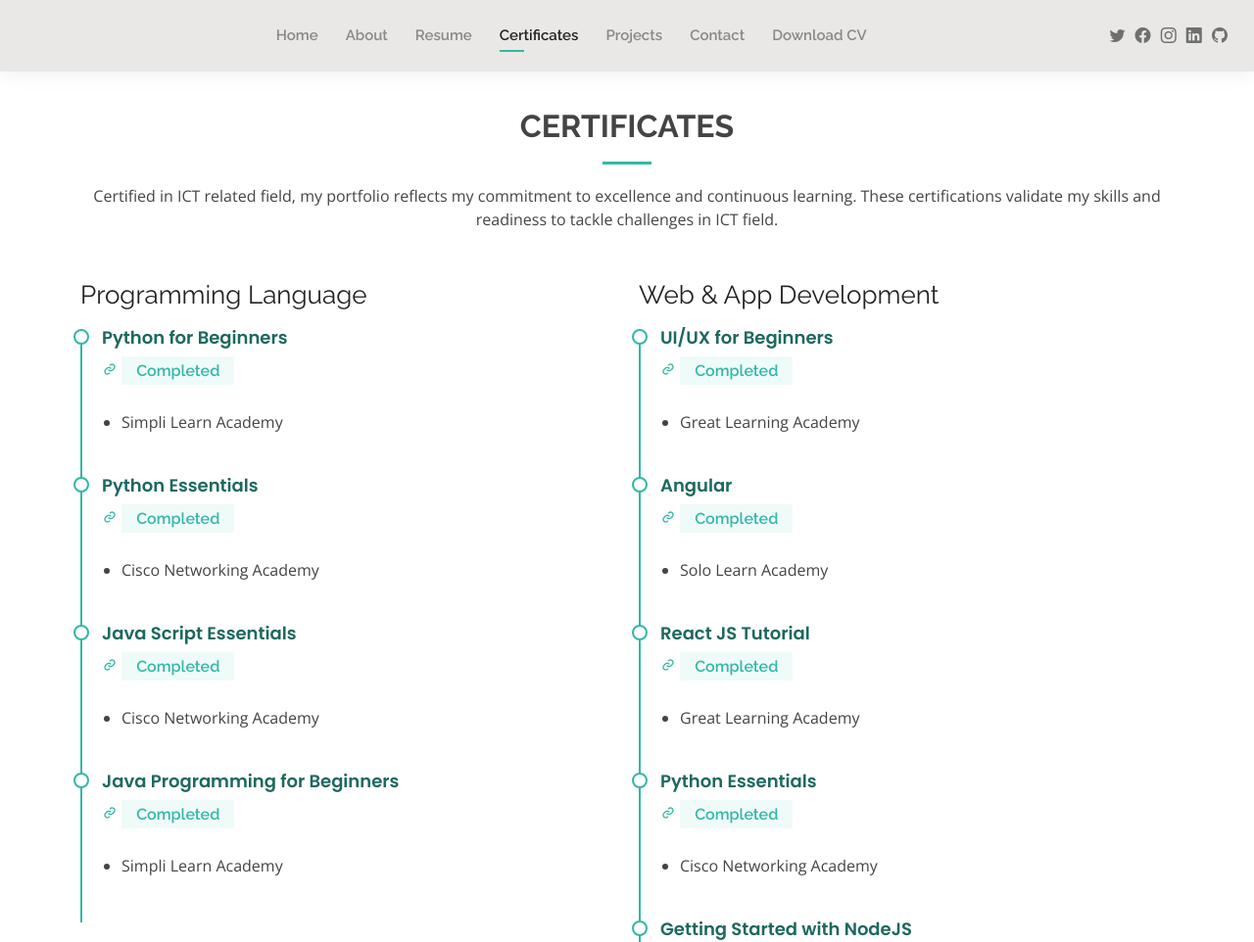
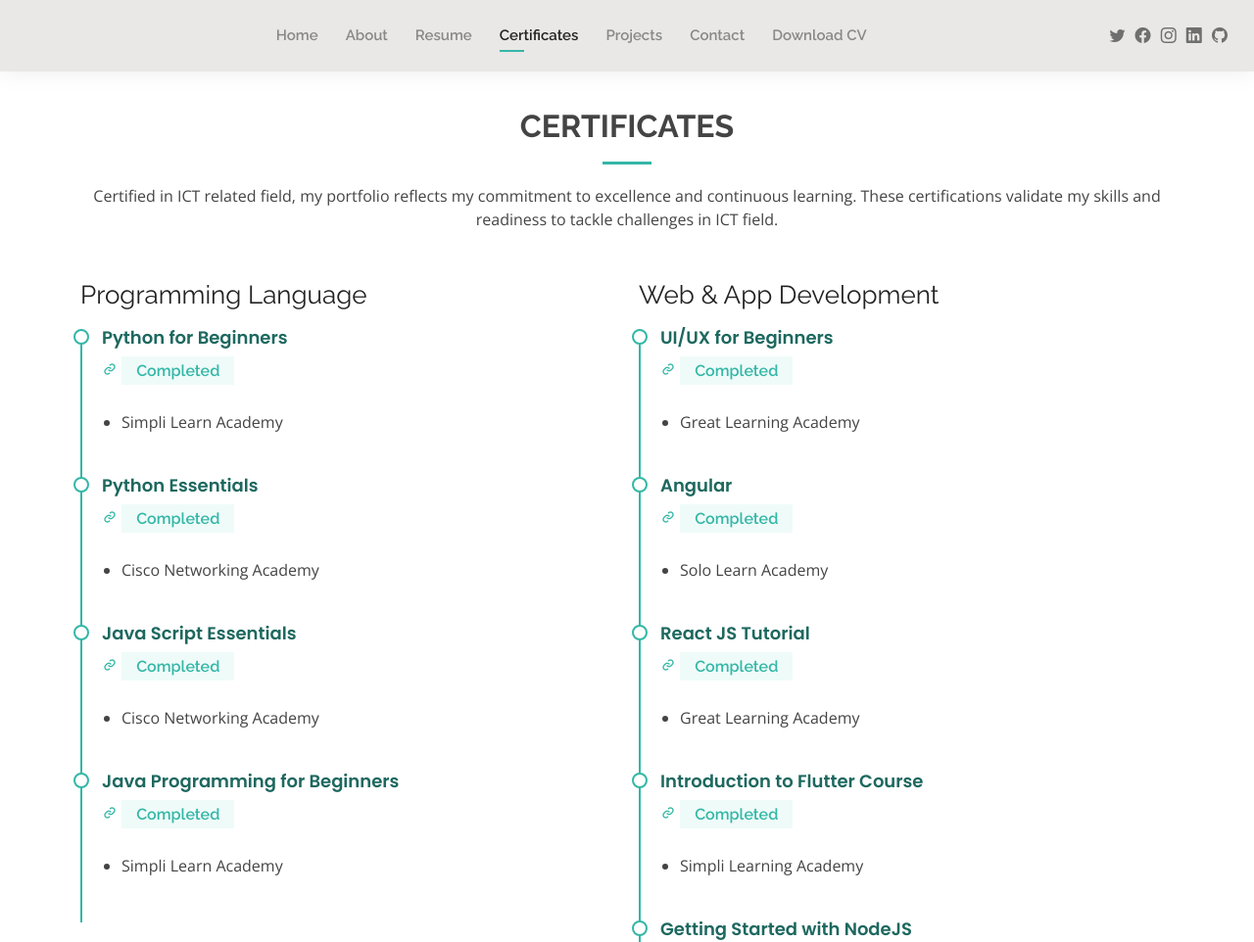
Before and after one commit to JamilaHasangi/Jamila-Hasangi, a plain HTML site: page certificates.html in a window 1280 px wide. Shown: the top 962 px of the page at 98% size. Drawn offline with nearby package versions, Linux system fonts and the light colour scheme.

Commit message:
update Certificates

```diff
--- a/certificates.html
+++ b/certificates.html
@@ -213,14 +213,14 @@
               </p>
             </div>
             <div class="resume-item">
-              <h4>Python Essentials</h4>
+              <h4>Introduction to Flutter Course</h4>
               <div class="portfolio-links">
-                <a href="assets/img/Python_Essentials_1.pdf" data-glightbox="type: external" class="portfolio-details-lightbox" title="Portfolio Details"><i class="bx bx-link"></i></a>
+                <a href="assets/img/Introduction to Flutter.pdf" data-glightbox="type: external" class="portfolio-details-lightbox" title="Portfolio Details"><i class="bx bx-link"></i></a>
               <h5>Completed </h5>
             </div>
               <p>
               <ul>
-                <li>Cisco Networking Academy</li>
+                <li>Simpli Learning Academy</li>
               </ul>
               </p>
             </div>
```
Also changed, not shown: 1 other file.
